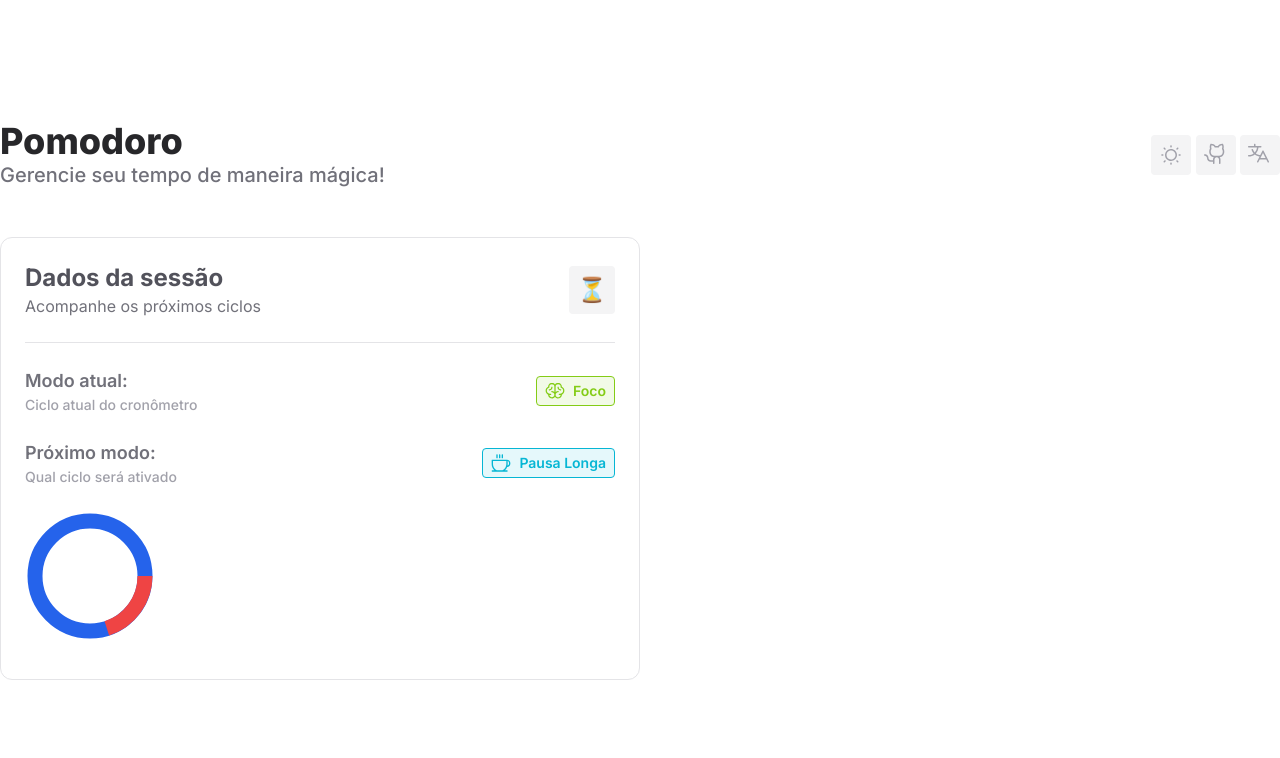
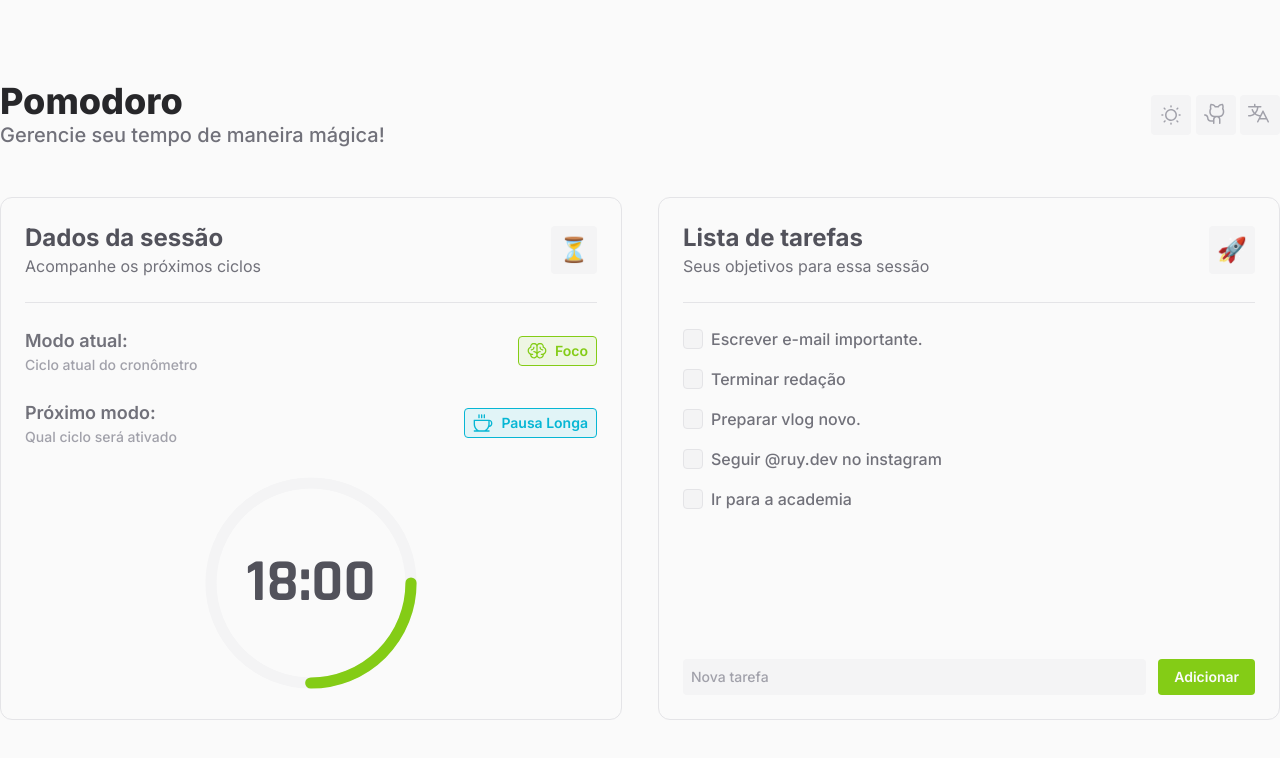
Before and after one commit to joaomsl/ballerini-pomodoro, a website built with Vite: page index.html in a window 1280 px wide. Built offline with nearby package versions, Linux system fonts and the light colour scheme.

Commit message:
finished layout

```diff
--- a/index.html
+++ b/index.html
@@ -12,7 +12,7 @@
 
     <title>Ballerini - Pomodoro</title>
 </head>
-<body class="grid place-items-center h-screen">
+<body class="grid place-items-center h-screen bg-zinc-50">
     <div class="container mx-auto">
         <header class="flex items-center justify-between">
             <div>
@@ -37,7 +37,7 @@
                 </button>
             </div>
         </header>
-        <main class="mt-12 grid grid-cols-2">
+        <main class="mt-12 grid grid-cols-2 gap-x-9">
             <section class="p-6 border border-zinc-200 rounded-xl">
                 <header class="flex items-center justify-between">
                     <div>
@@ -78,32 +78,76 @@
                     </div>
                 </article>
 
-                <article>
-                    <svg class="w-36 aspect-square">
+                <article class="relative">
+                    <svg class="w-56 aspect-square mx-auto">
                         <circle
-                            class="text-blue-600"
-                            stroke-width="15"
-                            stroke-linecap="round"
+                            class="text-zinc-100"
+                            stroke-width="5%"
                             stroke="currentColor"
                             fill="transparent"
-                            r="55"
-                            cx="65"
-                            cy="65" />
+                            r="100"
+                            cx="50%"
+                            cy="50%" />
                         <circle
-                            x-data="{circumference: 55 * 2 * Math.PI, percent: 0}"
-                            x-init="setInterval(() => percent += 10, 1000*2)"
-                            class="text-red-500 transition-all"
-                            stroke-width="15"
+                            x-data="{circumference: 100 * 2 * Math.PI, percent: 25}"
+                            class="text-lime-500 transition-all"
+                            stroke-width="5%"
                             stroke="currentColor"
                             fill="transparent"
-                            r="55"
-                            cx="65"
-                            cy="65"
+                            r="100"
+                            cx="50%"
+                            cy="50%"
+                            stroke-linecap="round"
                             :stroke-dasharray="circumference"
                             :stroke-dashoffset="circumference - percent / 100 * circumference"
                         />
                     </svg>
+
+                    <span class="font-timer text-6xl text-zinc-600 absolute top-1/2 right-1/2 translate-x-1/2 -translate-y-1/2">18:00</span>
                 </article>
+            </section>
+
+            <section class="p-6 border border-zinc-200 rounded-xl flex flex-col justify-between">
+                <div>
+                    <header class="flex items-center justify-between">
+                        <div>
+                            <h1 class="font-bold text-2xl text-zinc-600">Lista de tarefas</h1>
+                            <p class="text-zinc-500">Seus objetivos para essa sessão</p>
+                        </div>
+
+                        <span class="bg-zinc-100 p-2 text-2xl rounded">🚀</span>
+                    </header>
+
+                    <hr class="my-6 bg-zinc-200 border-zinc-200">
+
+                    <ul class="flex flex-col gap-y-4">
+                        <li class="flex items-center gap-x-2">
+                            <input class="w-5 h-5 rounded border bg-zinc-100 border-zinc-200 text-lime-500 transition-colors focus:ring-lime-500 focus:transition-shadow hover:cursor-pointer" type="checkbox" id="tarefa1">
+                            <label class="font-medium text-zinc-500 hover:cursor-pointer" for="tarefa1">Escrever e-mail importante.</label>
+                        </li>
+                        <li class="flex items-center gap-x-2">
+                            <input class="w-5 h-5 rounded border bg-zinc-100 border-zinc-200 text-lime-500 transition-colors focus:ring-lime-500 focus:transition-shadow hover:cursor-pointer" type="checkbox" id="tarefa2">
+                            <label class="font-medium text-zinc-500 hover:cursor-pointer" for="tarefa2">Terminar redação</label>
+                        </li>
+                        <li class="flex items-center gap-x-2">
+                            <input class="w-5 h-5 rounded border bg-zinc-100 border-zinc-200 text-lime-500 transition-colors focus:ring-lime-500 focus:transition-shadow hover:cursor-pointer" type="checkbox" id="tarefa3">
+                            <label class="font-medium text-zinc-500 hover:cursor-pointer" for="tarefa3">Preparar vlog novo.</label>
+                        </li>
+                        <li class="flex items-center gap-x-2">
+                            <input class="w-5 h-5 rounded border bg-zinc-100 border-zinc-200 text-lime-500 transition-colors focus:ring-lime-500 focus:transition-shadow hover:cursor-pointer" type="checkbox" id="tarefa4">
+                            <label class="font-medium text-zinc-500 hover:cursor-pointer" for="tarefa4">Seguir @ruy.dev no instagram</label>
+                        </li>
+                        <li class="flex items-center gap-x-2">
+                            <input class="w-5 h-5 rounded border bg-zinc-100 border-zinc-200 text-lime-500 transition-colors focus:ring-lime-500 focus:transition-shadow hover:cursor-pointer" type="checkbox" id="tarefa5">
+                            <label class="font-medium text-zinc-500 hover:cursor-pointer" for="tarefa5">Ir para a academia</label>
+                        </li>
+                    </ul>
+                </div>
+
+                <div class="flex gap-x-3">
+                    <input class="block w-full p-2 border-none bg-zinc-100 rounded placeholder-zinc-400 font-medium text-sm focus:ring-lime-500 focus:transition-shadow" type="text" placeholder="Nova tarefa">
+                    <button  class="basis-[20%] block w-full px-3 py-2 bg-lime-500 font-semibold text-zinc-50 text-sm rounded transition hover:brightness-[1.03]">Adicionar</button>
+                </div>
             </section>
         </main>
     </div>
```
